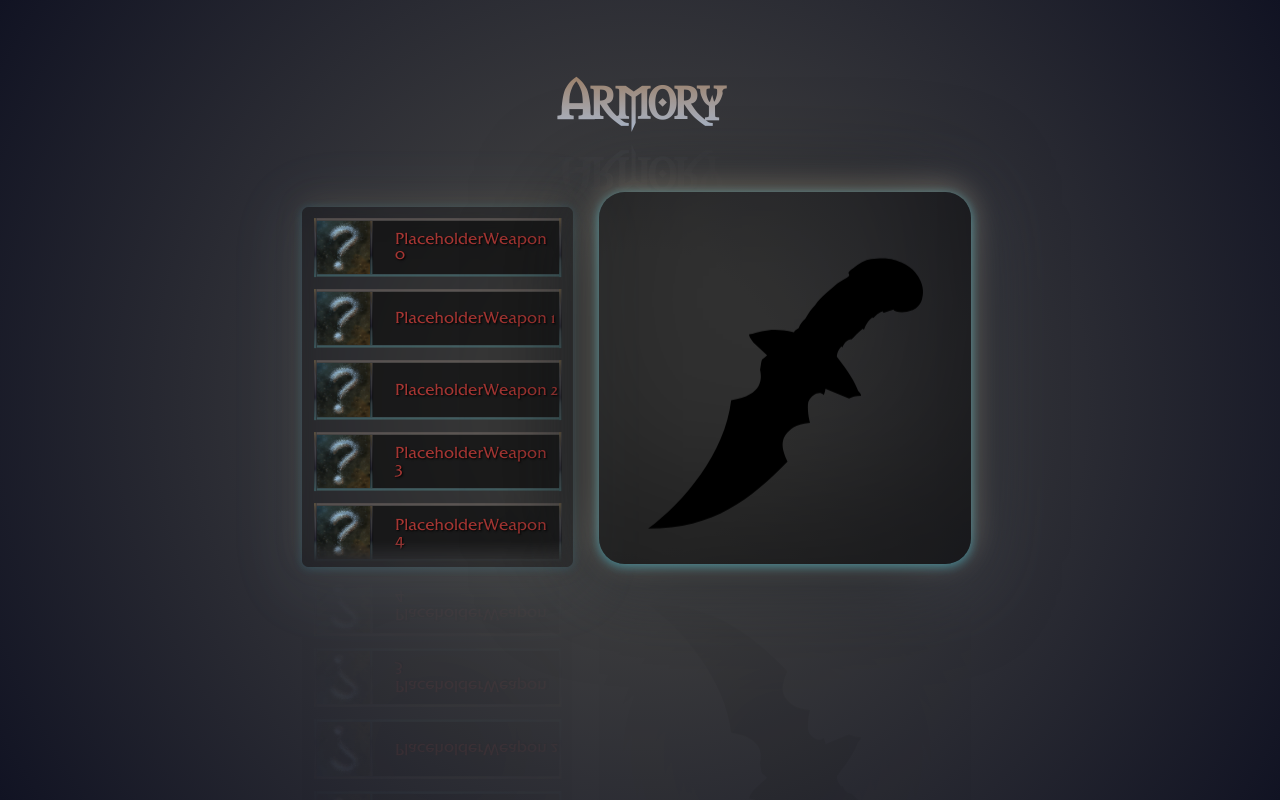
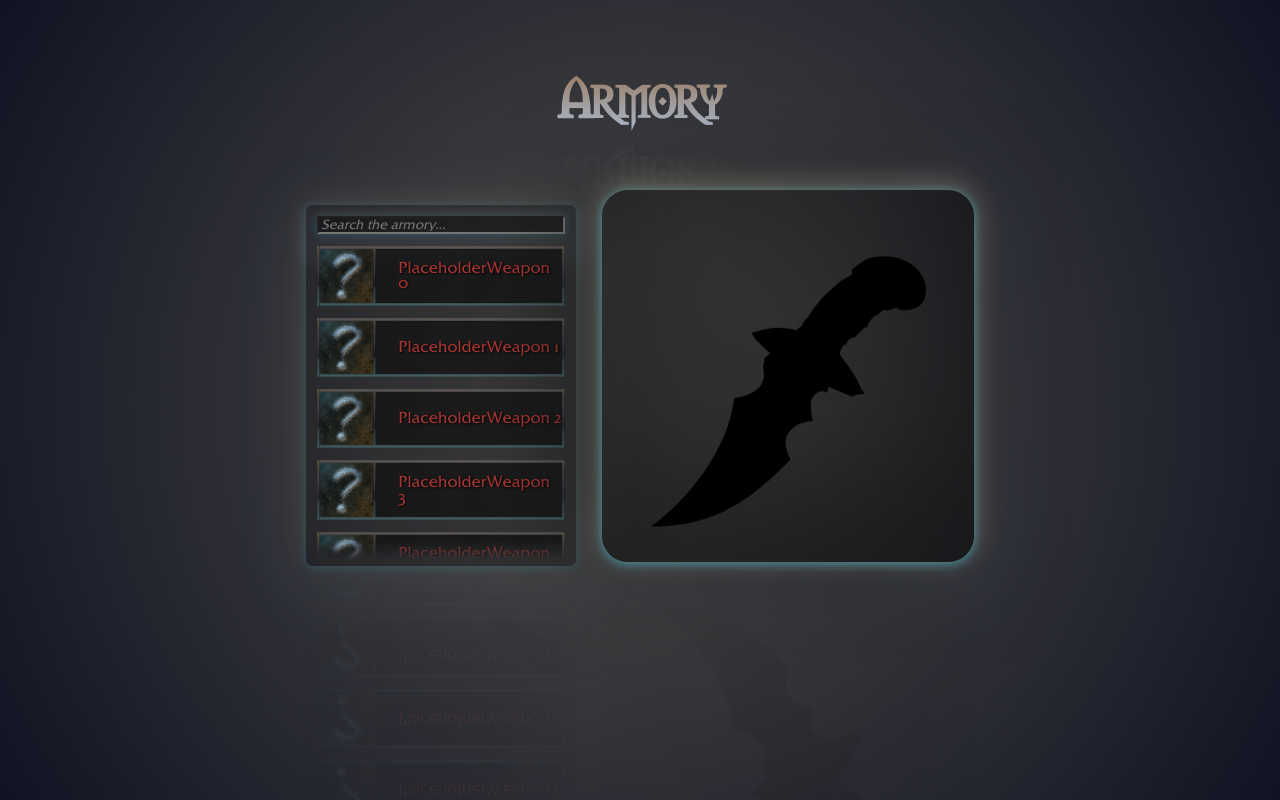
Before and after one commit to NutritionalYeet/silly-weapon-viewer, a React (Create React App) app: page / in a window 1280 px wide. Built offline with nearby package versions, Linux system fonts and the light colour scheme; no server answers.

Commit message:
Added search bar

```diff
--- a/src/App.css
+++ b/src/App.css
@@ -211,21 +211,32 @@ h1
 
 }
 
-.weapon-selector
-{
+
+.search-bar {
+  font-family: 'Friz Quadrata';
+  font-style: italic;
+  margin: 6px;
+  min-width: 10em;
+  max-width: 100%;
+  color: var(--text-color);
+  background-color: rgba(0, 0, 0, 0.167);
+  text-align: left;
+  backdrop-filter: blur(10px);
   box-shadow:
-  0 -5px 30px 1px rgba(212, 168, 93, 0.093),
-  0 10px 64px 20px #b1c4de0f,
+    0 -5px 10px 1px rgba(212, 168, 93, 0.05),
+    0 10px 14px 20px #b1c4de0f,
+    0px 1px 10px 1px #2c7c974f,
+    -10px 5px 20px 0px rgba(0, 0, 0, 0.1) inset;
 
-  0px 1px 10px 1px #2c7c974f,
-  -10px 5px 70px 0px rgba(0, 0, 0, 0.143) inset;
+  box-sizing: border-box;
 }
 
-.weapon-selector {
+.weapon-selector{
 
   margin-top:15px;
   min-width: 10em;
-  max-width: 20%;
+
+  max-width: 10em;
   display: flex;
   flex-direction: column;
   color: var(--text-color);
@@ -235,6 +246,7 @@ h1
   border-radius: .25em;
   padding: .2em;
 
+  min-height: 350px;
   max-height:350px;
 
 
@@ -242,6 +254,13 @@ h1
 
   /*Works with scrolling in Chrome, but not Safari*/
   -webkit-box-reflect: below 5px radial-gradient(circle, rgba(255, 255, 255, 0.1) 20%, transparent 100%);
+
+  box-shadow:
+  0 -5px 30px 1px rgba(212, 168, 93, 0.093),
+  0 10px 64px 20px #b1c4de0f,
+
+  0px 1px 10px 1px #2c7c974f,
+  -10px 5px 70px 0px rgba(0, 0, 0, 0.143) inset;
 }
 
 li button {
--- a/src/App.js
+++ b/src/App.js
@@ -7,8 +7,34 @@ const dbUrl = `/chat_app/fetch_weapons.php`;
 
 const title = `Armory`;
 
+/**
+ * A template for a weapon object.
+ */
 class Weapon
 {
+  /**
+   *
+   * @param {*} id the object id
+   * @param {*} name the name of the weapon
+   * @param {*} icon_file_path the name of the image file
+   * @param {*} description
+   * @param {*} quality enum
+   * @param {*} sl "security level" - the level of the item
+   * @param {*} price
+   * @param {*} stamina
+   * @param {*} nerve
+   * @param {*} speed
+   * @param {*} charge
+   * @param {*} melee_damage
+   * @param {*} ranged_damage
+   * @param {*} spell_damage
+   * @param {*} healing
+   * @param {*} gouge
+   * @param {*} resilience
+   * @param {*} guard
+   * @param {*} dominance
+   * @param {*} use_text
+   */
   constructor(id,name,icon_file_path,description, quality, sl, price, stamina,
     nerve, speed, charge, melee_damage, ranged_damage, spell_damage,
     healing, gouge, resilience, guard, dominance, use_text
@@ -38,6 +64,9 @@ class Weapon
     this.use_text = use_text;
   }
 
+  /**
+   * @returns the name of the image associated with this item
+   */
   getIconPath()
     {
       return `/assets/icons/${(this.icon_file_path !== "" && this.icon_file_path != null)
@@ -94,11 +123,23 @@ const fetchWeapons = async (url) => {
   catch(error)
   {
     console.error("Error fetching weapons: "+error);
-    return createPlaceholderWeapons() || []; //Generate placeholder weapons; comment to suppress this behavior.
+
+    //Generate placeholder weapons; remove this line to suppress this behavior.
+    return createPlaceholderWeapons() || [];
+
+    // Uncomment this to return an empty array
     // return [];
   }
 };
 
+/**
+ * Gets the color a stat should be based on it is positive, zero, or negative.
+ * @note By default, the app currently hides stats that are unused.
+ * If you suppress the hiding behavior, stats that are zero will display with
+ * the stat-zero color (i.e. gray).
+ * @param {*} stat a number
+ * @returns a color
+ */
 const getActiveColor = (stat) => {
 
   if (isNaN(stat)) return "var(--text-color)";
@@ -112,6 +153,7 @@ const getActiveColor = (stat) => {
 };
 
 /**
+ * Generates an HTML row featuring the label and value of an item stat.
  * @param {*} stat The stat to display
  * @param {*} label The name of the stat
  * @param {*} hideIfZero If true, will not render this stat if it is 0.
@@ -128,24 +170,48 @@ const createStatRow = (stat,label, hideIfZero) =>
     ;
 }
 
+
+
+
 function App() {
 
-  //Handles items retrieved from database
+  const [filteredItems, setFilteredItems] = useState([]);
+
   const [items,setItems] = useState([]);
 
-  //updating the current weapon
-  const stateArray = useState(null);
-  const currentWeapon = stateArray[0];
-  const assignCurrentWeapon = stateArray[1]; //could be optimized with useCallback (so it doesn't rerender if you click the same item more than once)
+  const [currentWeapon, setCurrentWeapon] = useState(null);
 
   useEffect(()=>{
     const getItems = async () =>
     {
       const fetchedItems = await fetchWeapons(dbUrl);
       setItems(Array.isArray(fetchedItems) ? fetchedItems : []);
+      setFilteredItems(Array.isArray(fetchedItems) ? fetchedItems : []);
     };
     getItems();
-  },[]); // If desired, put a value to track inside the square brackets.
+  },[dbUrl]);
+
+  /**
+   * filters results and updates the array of filtered items
+   * @param {*} text search term(s) - string
+   */
+  const filterResults = (text) => {
+
+    if (typeof(text) !== "string" || text.trim() === ``)
+      {
+        //show all results
+        setFilteredItems(items);
+        return;
+      }
+
+    const keyWords = text.toLowerCase().trim().split(` `);
+
+    const filtered = items.filter(item =>
+      keyWords.some(keyword => item.name.toLowerCase().includes(keyword))
+    );
+
+    setFilteredItems(filtered);  // Ensure this updates the state with filtered results
+  };
 
   /**
    * @param {*} quality the enum quality of the weapon
@@ -186,13 +252,15 @@ function App() {
        <b><h1>{title}</h1></b>
           <div id="mainRow">
             <div className = "weapon-selector">
-
+              <input className = 'search-bar' id="filled-basic" label="Outlined" variant="outlined" placeholder="Search the armory..." onChange={(text) => filterResults(text.target.value)}></input>
                   {
                     items && items.length > 0
                     ?
+
+
                       <ul className = "weapons-list">
-                        {items.map((item) =>(
-                          <li className = "" key = {item.id}><button className = "border-window-subtle" style={{ color: getWeaponColor(item.quality) }} onClick={() => assignCurrentWeapon(item)}>
+                        {filteredItems.map((item) =>(
+                          <li className = "" key = {item.id}><button className = "border-window-subtle" style={{ color: getWeaponColor(item.quality) }} onClick={() => setCurrentWeapon(item)}>
                             <div className = "list-item" >
                               <img className = "list-item-icon border-window-subtle"  src={item.getIconPath()} alt="Weapon icon" ></img>
                               <p className = "list-item-name" >{item.name}</p>
```
Also changed, not shown: screencaps/Screenshot 2025-03-13 at 4.39.56 PM.png (added).
